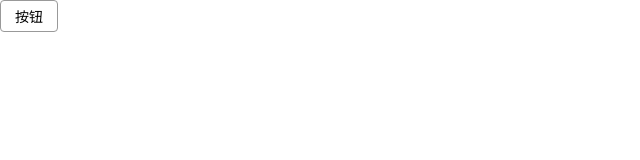
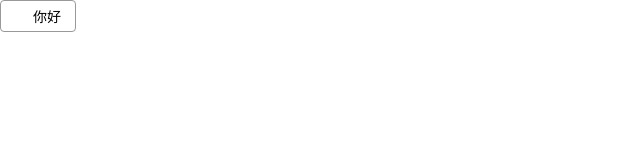
Before and after one commit to haxiedaimala/vue-wheels, a Vue app: page / in a window 1280 px wide. Shown: the top 160 px of the page, without its empty margins (0-640 px from the left). Built offline with nearby package versions, Linux system fonts and the light colour scheme.

Commit message:
使用插槽，并引入 iconfont

```diff
--- a/index.html
+++ b/index.html
@@ -8,6 +8,7 @@
   </head>
   <body>
     <div id="app"></div>
+    <script src="//at.alicdn.com/t/c/font_3899220_f7ma338m70e.js"></script>
     <script type="module" src="/src/main.ts"></script>
   </body>
 </html>
--- a/src/App.vue
+++ b/src/App.vue
@@ -3,9 +3,10 @@
 </script>
 
 <template>
-  <g-button/>
+  <g-button>
+    <svg class="icon" aria-hidden="true">
+      <use xlink:href="#i-settings"></use>
+    </svg>
+    你好
+  </g-button>
 </template>
-
-<style scoped>
-
-</style>
--- a/src/components/Button.vue
+++ b/src/components/Button.vue
@@ -2,7 +2,9 @@
 </script>
 
 <template>
-  <button class="gulu-button">按钮</button>
+  <button class="gulu-button">
+    <slot/>
+  </button>
 </template>
 
 <style scoped lang="scss">
--- a/src/style.css
+++ b/src/style.css
@@ -21,3 +21,11 @@
 body {
   font-size: var(--font-size);
 }
+
+.icon {
+  width: 1em;
+  height: 1em;
+  vertical-align: -0.15em;
+  fill: currentColor;
+  overflow: hidden;
+}
```
Also changed, not shown: src/main.ts (+4 -4 lines).
